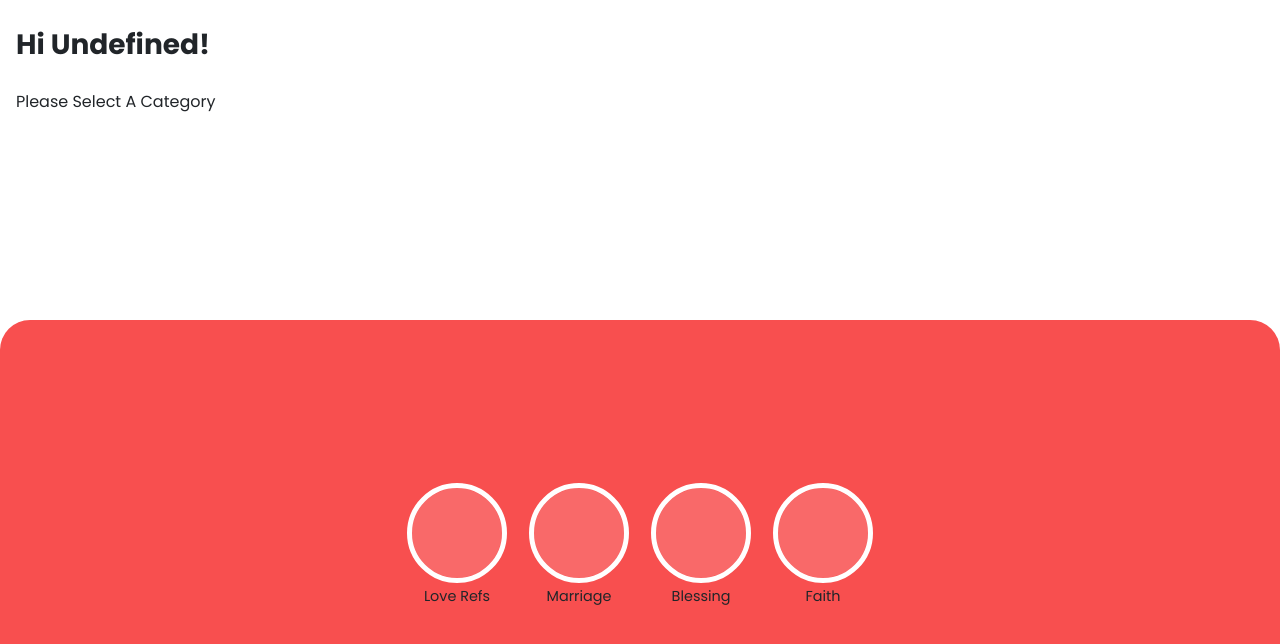
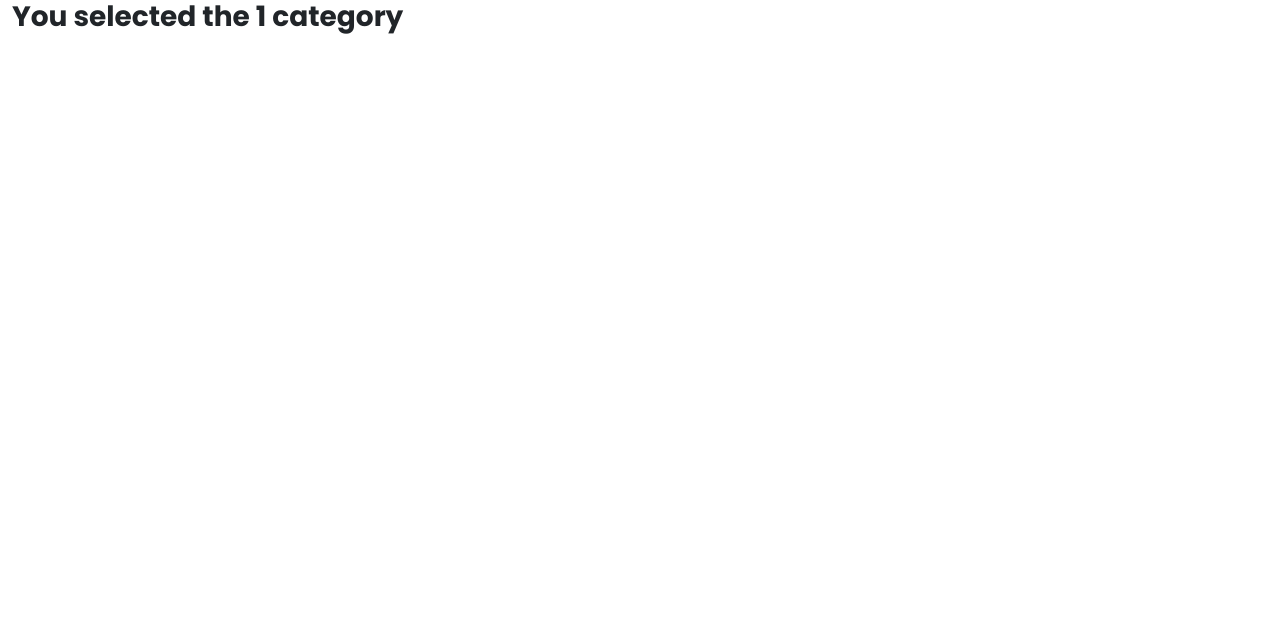
Before and after one commit to Adedoyin-Emmanuel/kingsword-demo-game, a React (Create React App) app: page /app/category/1 in a window 1280 px wide. Shown: the top 644 px of the page. Built offline with nearby package versions, Linux system fonts and the light colour scheme.

Commit message:
Bug fix, added the /app/category/category route

```diff
--- a/src/App.tsx
+++ b/src/App.tsx
@@ -5,6 +5,7 @@ import Result from "./pages/Result";
 import Category from "./pages/Category";
 import { BrowserRouter, Routes, Route } from "react-router-dom";
 import "./autoload";
+import Game from "./pages/Game";
 
 const App = (): JSX.Element => {
   return (
@@ -14,7 +15,7 @@ const App = (): JSX.Element => {
           <Route path="/" element={<Home />} />
           <Route path="/app" element={<Home />} />
           <Route path="/app/category" element={<Category />} />
-          <Route path="/app/category/:category" element={<Category />} />
+          <Route path="/app/category/:category" element={<Game />} />
           <Route path="/app/category/result" element={<Result />} />
           <Route path="*" element={<NotFound />} />
         </Routes>
--- a/src/pages/Category.tsx
+++ b/src/pages/Category.tsx
@@ -2,6 +2,7 @@ import React, { useState, useMemo } from "react";
 import CategorySelection from "../components/category-selection";
 import FooterSlider from "../components/footer-slider";
 import db from "../backend/db";
+import { useNavigate } from "react-router-dom";
 
 const Category = (): JSX.Element => {
   const userName = db.get("KINGSWORD_GAME_USERNAME") || "user";
@@ -10,9 +11,11 @@ const Category = (): JSX.Element => {
     <React.Fragment></React.Fragment>
   );
 
+  const navigateTo = useNavigate();
+
   const testClick = (event:any) => {
-    console.log(event.target.id);
-
+    //console.log(event.target.id);
+    navigateTo(`/app/category/${event.target.id.trim()}`);
   };
 
   useMemo(() => {
--- a/src/pages/Game.tsx
+++ b/src/pages/Game.tsx
@@ -1,17 +1,17 @@
 import React from 'react';
-import { useLocation } from 'react-router-dom';
+import { useLocation, useParams } from 'react-router-dom';
+
 const Game =  ():JSX.Element => {
 
-    const location = useLocation();
-
-
-    console.log(location);
+    const {category} = useParams();
 
     return(
         <React.Fragment>
             <section className="container-fluid">
-                {}
+               <h3 className="fs-3 fw-bold"> You selected the {category} category</h3>
             </section>
         </React.Fragment>
     );
 }
+
+export default Game;
```
